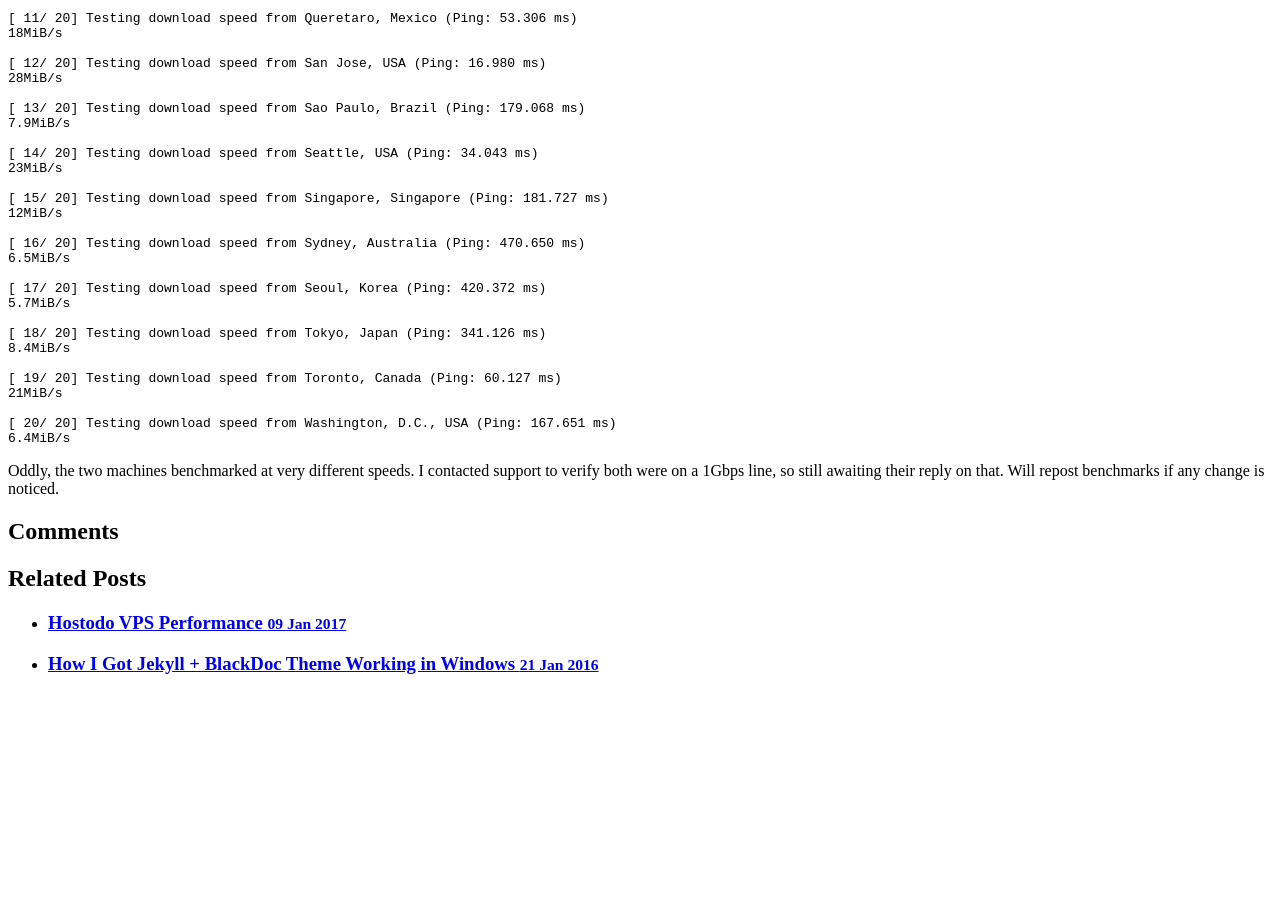
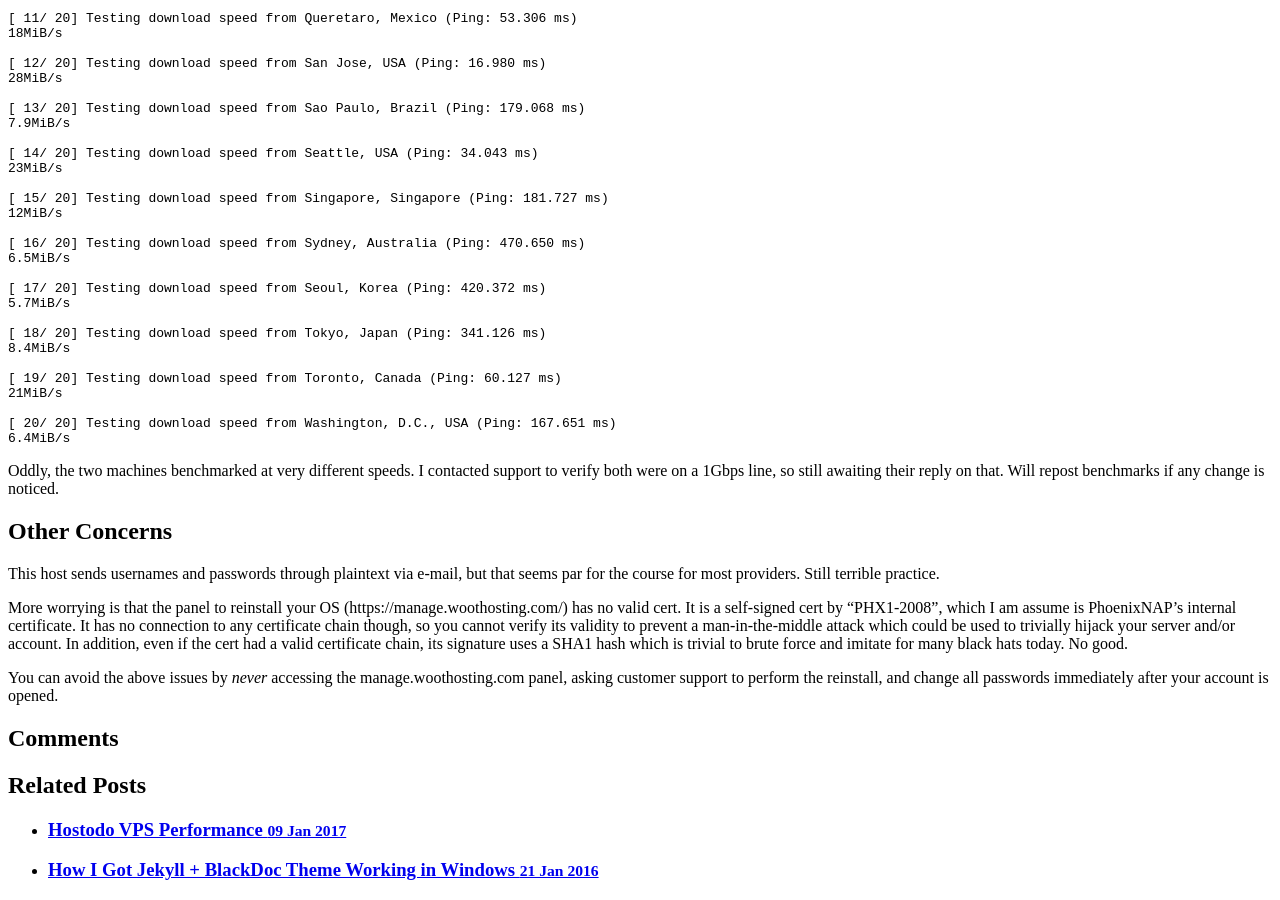
Before and after one commit to Xioustic/xioustic.github.io, a Jekyll site: the page built from _posts/2017-01-10-woothosting-vps-performance.md, in a window 1280 px wide and 900 px high, scrolled down 3916 px. Built offline with Jekyll 4.4.1, drawn with Linux system fonts in a browser that asks for light colours; nearby versions of some CDN libraries; Markdown is read by kramdown in place of the engine named in the settings; comment, search, counter and statistics services are not loaded; before the commit the page ends 4609 px from its top, so only the background shows below that; some of the changed text lies outside the part shown.

Commit message:
Update 2017-01-10-woothosting-vps-performance.md

````diff
--- a/_posts/2017-01-10-woothosting-vps-performance.md
+++ b/_posts/2017-01-10-woothosting-vps-performance.md
@@ -239,3 +239,10 @@
 ```
 
 Oddly, the two machines benchmarked at very different speeds. I contacted support to verify both were on a 1Gbps line, so still awaiting their reply on that. Will repost benchmarks if any change is noticed.
+
+## Other Concerns
+This host sends usernames and passwords through plaintext via e-mail, but that seems par for the course for most providers. Still terrible practice.
+
+More worrying is that the panel to reinstall your OS (https://manage.woothosting.com/) has no valid cert. It is a self-signed cert by "PHX1-2008", which I am assume is PhoenixNAP's internal certificate. It has no connection to any certificate chain though, so you cannot verify its validity to prevent a man-in-the-middle attack which could be used to trivially hijack your server and/or account. In addition, even if the cert had a valid certificate chain, its signature uses a SHA1 hash which is trivial to brute force and imitate for many black hats today. No good.
+
+You can avoid the above issues by *never* accessing the manage.woothosting.com panel, asking customer support to perform the reinstall, and change all passwords immediately after your account is opened.
````
Also changed, not shown: other parts of _posts/2017-01-10-woothosting-vps-performance.md (+1 -1 lines).
